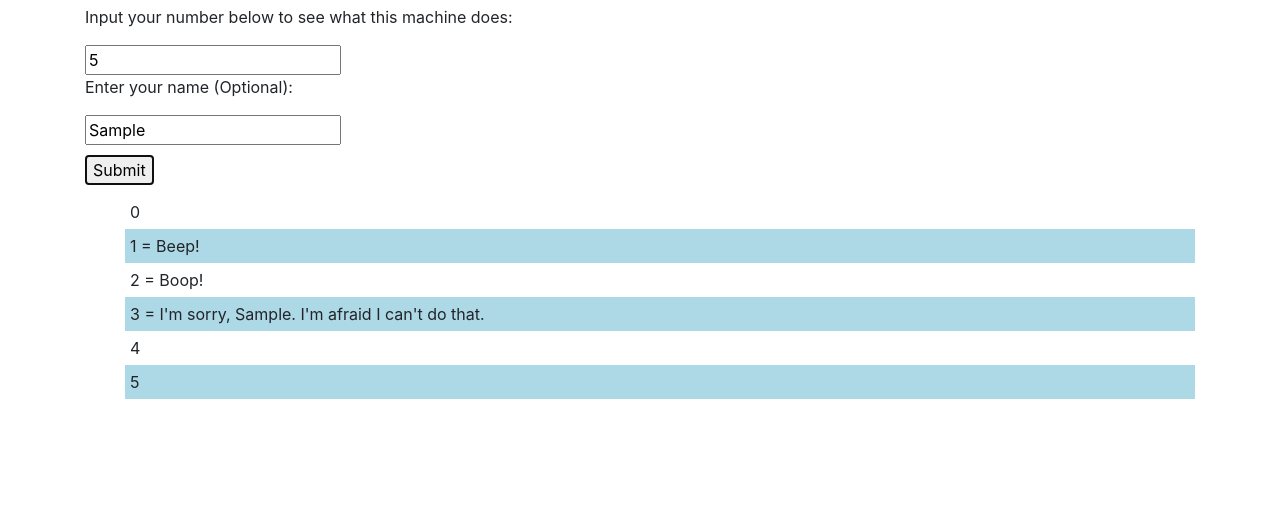
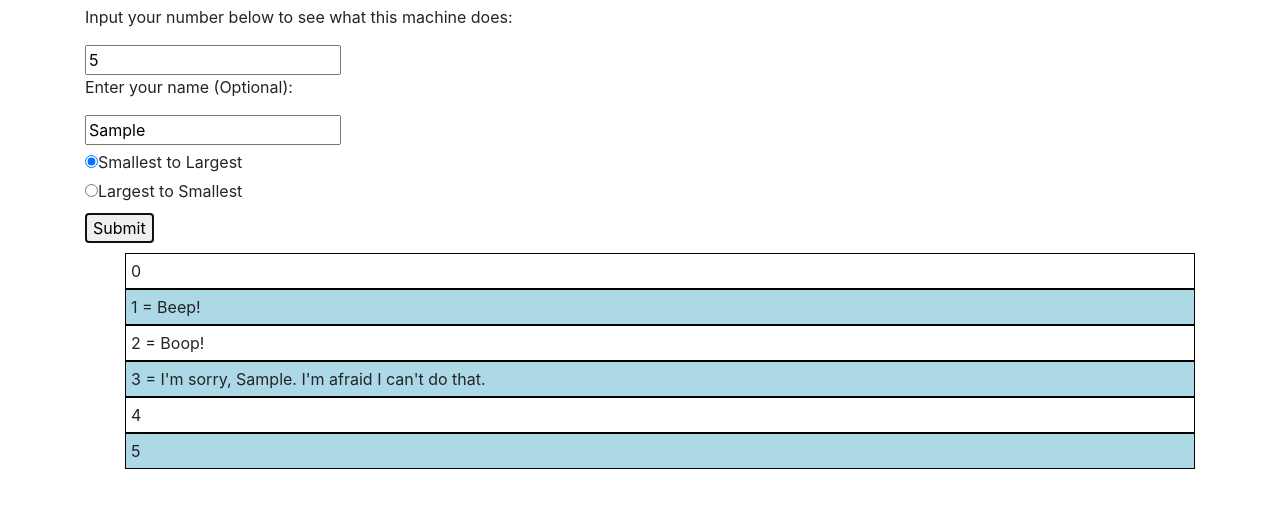
Before and after one commit to PhilipEskins/beepboop, a plain HTML site: page index.html in a window 1280 px wide. Both pictures are taken after typing "5", "Sample" into the empty fields and a click on the button "Submit". Shown: the part 51-558 px from the top of the page. Drawn offline with Linux system fonts and the light colour scheme.

Commit message:
add option to sort from small to large or large to small

```diff
--- a/css/styles.css
+++ b/css/styles.css
@@ -1,6 +1,7 @@
 li {
   list-style-type: none;
   padding: 5px;
+  border: 1px solid black;
 }
 
 li:nth-child(even) {
@@ -10,3 +11,7 @@ li:nth-child(even) {
 button {
   margin: 10px 0px;
 }
+
+input[type=radio] {
+  margin-top: 10px;
+}
--- a/index.html
+++ b/index.html
@@ -16,6 +16,8 @@
         <input type="number" id="number"></br>
         <p>Enter your name (Optional):</p>
         <input type="text" id="name"><br>
+        <input type="radio" name="operation" value="small" checked>Smallest to Largest<br>
+        <input type="radio" name="operation" value="large">Largest to Smallest<br>
         <button type="submit">Submit</button>
       </form>
 
--- a/js/scripts.js
+++ b/js/scripts.js
@@ -3,6 +3,31 @@ function beepboop(inputNum, name) {
   var output = "";
 
   for (var i = 0; i < inputNum+1; i++) {
+    var string = i.toString();
+    var checkOne = string.indexOf("1");
+    var checkTwo = string.indexOf("2");
+    var checkThree = string.indexOf("3");
+    if (checkThree > -1) {
+      if (!!name) {
+        numArr.push(i + " = I'm sorry, " + name + ". I'm afraid I can't do that.");
+      } else {
+        numArr.push(i + " = I'm sorry, Dave. I'm afraid I can't do that.");
+      }
+    } else if (checkTwo > -1) {
+      numArr.push(i + " = Boop!");
+    } else if (checkOne > -1) {
+      numArr.push(i + " = Beep!");
+    } else {
+    numArr.push(i); }
+  }
+  return output = numArr;
+}
+
+function boopbeep(inputNum, name) {
+  var numArr = [];
+  var output = "";
+
+  for (var i = inputNum; i > 0; i--) {
     var string = i.toString();
     var checkOne = string.indexOf("1");
     var checkTwo = string.indexOf("2");
@@ -29,12 +54,22 @@ $(document).ready(function(){
     var name = $("#name").val()
     var nameUpper = name.charAt(0).toUpperCase() + name.slice(1);
     var number = parseInt($("#number").val());
-    var numArr = beepboop(number, nameUpper);
+    var order = $("input:radio[name=operation]:checked").val();
     var itemList = [];
     $(".result").html("");
-    for (var k = 0; k < numArr.length; k++) {
-      var displayList = "<li>" + numArr[k] + "</li>";
-      $(".result").append($.parseHTML(displayList));
+    if (order === "small") {
+      var numArrSmall = beepboop(number, nameUpper);
+      for (var k = 0; k < numArrSmall.length; k++) {
+        var displayList = "<li>" + numArrSmall[k] + "</li>";
+        $(".result").append($.parseHTML(displayList));
+      }
+    }
+    if (order === "large") {
+      var numArrLarge = boopbeep(number, nameUpper);
+      for (var l = 0; l < numArrLarge.length; l++) {
+        var displayList = "<li>" + numArrLarge[l] + "</li>";
+        $(".result").append($.parseHTML(displayList));
+      }
     }
     // $(".result").text(testItem);
     // $(".result").text(beepboop(number, nameUpper));
```
